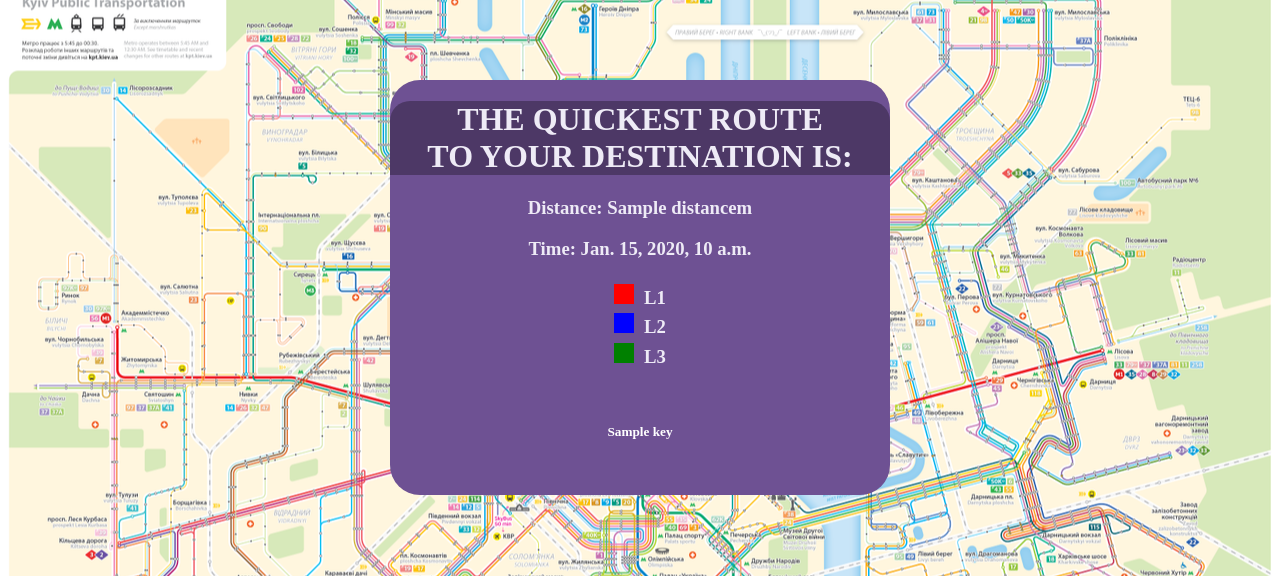
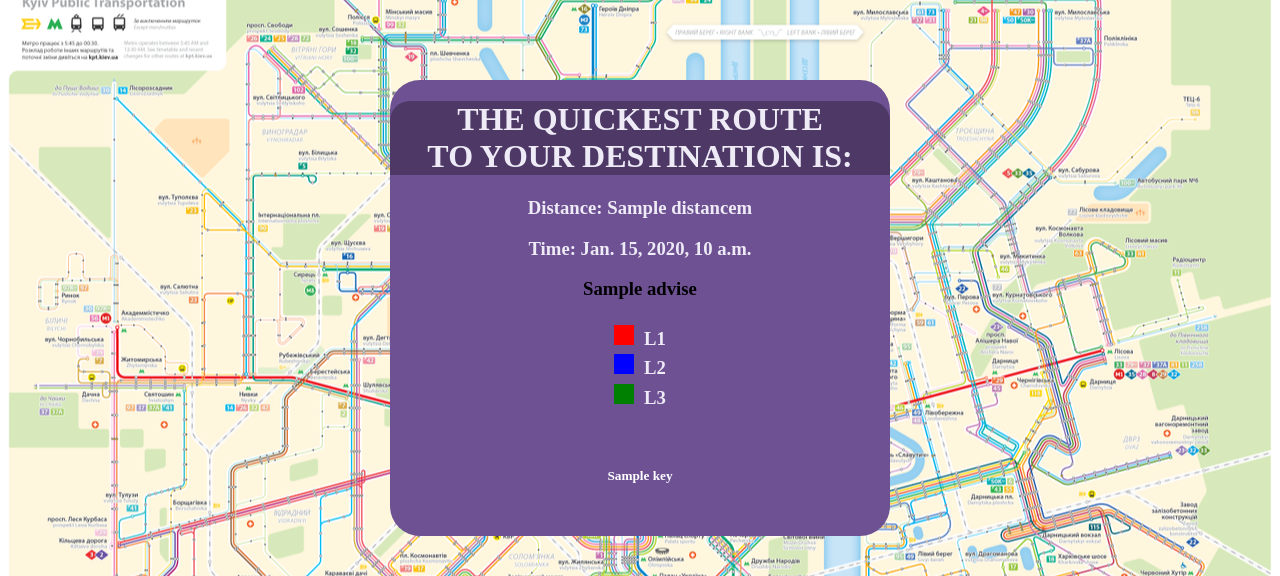
Before and after one commit to AndreLuque/Kiev-Subway-Stations, a Django app: template main/templates/main/path.html in a window 1280 px wide. Shown: the top 576 px of the page. Run offline with Django 3.2, Linux system fonts and the light colour scheme; the template is opened without the code that fills it: most values are stand-ins (such as "Sample title", 1, 10 or a date in 2020); some libraries are stand-ins or nearby versions.

Commit message:
No aguanto a andre

```diff
--- a/main/templates/main/path.html
+++ b/main/templates/main/path.html
@@ -21,9 +21,10 @@
   <center>
   <div class="box">
     <h1 class="title">THE QUICKEST ROUTE <br> TO YOUR DESTINATION IS: </h1>
-    <div style="width: 300px;">
+    <div style="width: 400px;">
       <h3 class="cost">Distance: {{ distance }}m</h3>
       <h3 class="cost">Time: {{ time }}</h3>
+      <h3 class="advise">{{ advise }}</h3>
     </div>
 
     <div style="width: 100px; margin-top: -10px;">
@@ -41,7 +42,7 @@
 
     <div class="stops">
       {% for key, value in colors.items %}
-      <div id="div1" class="stop-box" style=" width: 100px; height: 50px; background: {{ value }}; position:relative; border-radius: 20px;">
+      <div id="div1" class="stop-box" style=" width: 120px; height: 50px; background: {{ value }}; position:relative; border-radius: 20px;">
         <h5 class="stop">{{ key }}</h5>
       </div>
       {% if forloop.counter != colors|length %}
```
